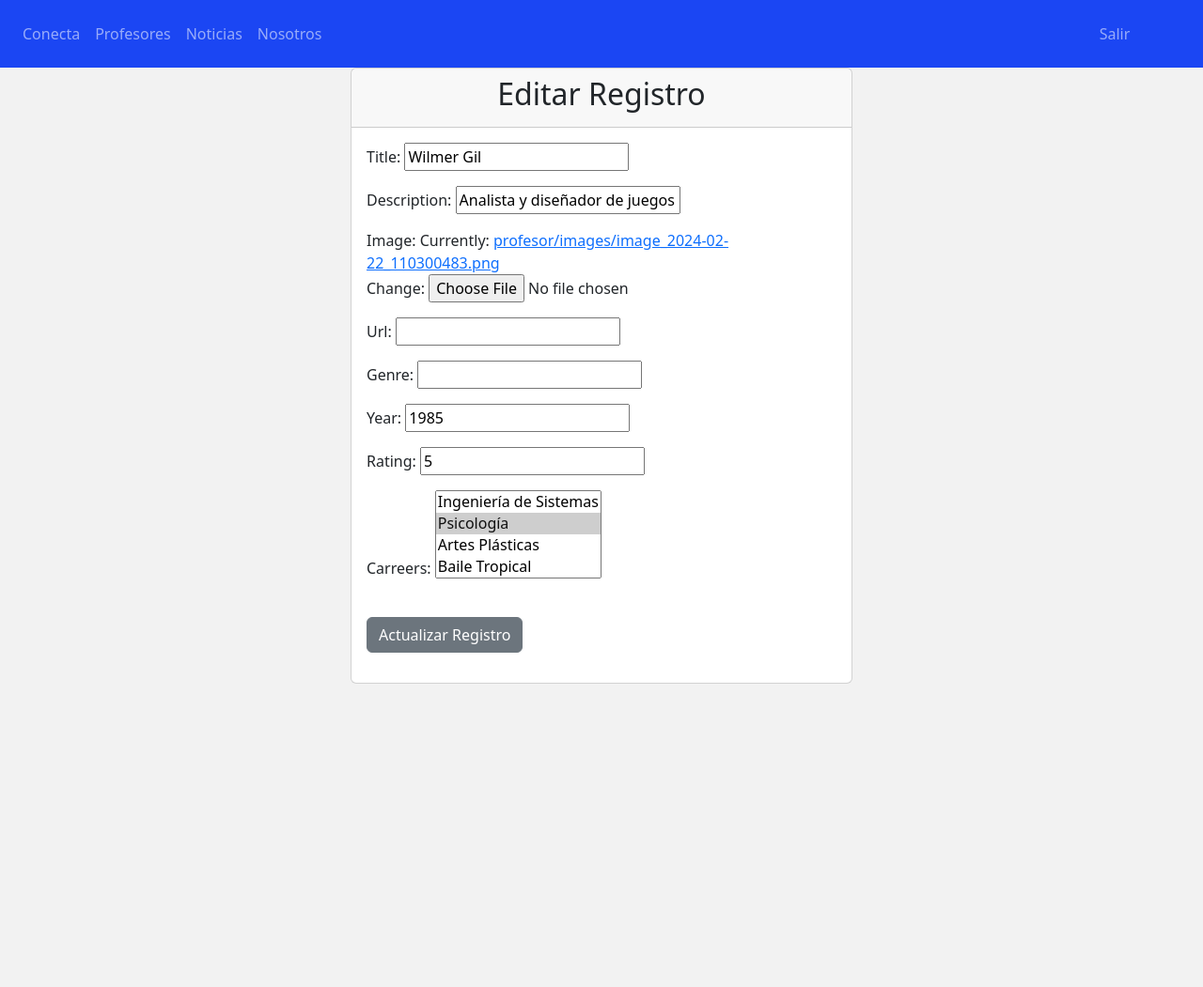
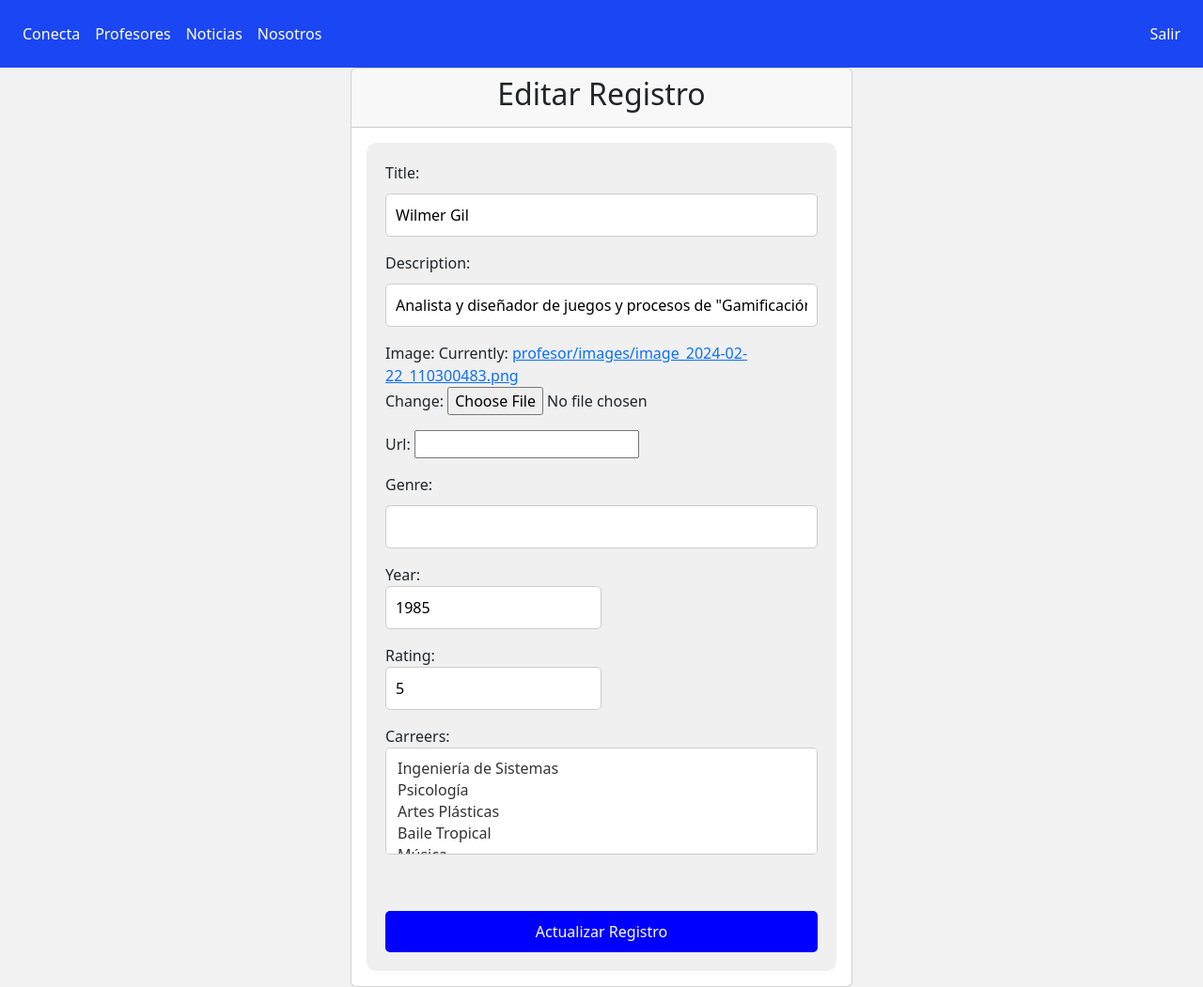
Before and after one commit to Conecta-EAFIT/Conecta_EAFIT, a Django app: page /update_record/1 in a window 1280 px wide. Shown: the whole page at 94% size. Before the commit the page ends 728 px from the top, so only its background shows below. Run offline with Django 4.2, Linux system fonts and the light colour scheme; data comes from the database, SQL or seed files in the repository; both versions use the stored data as it was after the commit.

Commit message:
Correccion de estilos y mejora de interfaz de form de profesor

```diff
--- a/conecta_django/templates/base.html
+++ b/conecta_django/templates/base.html
@@ -5,13 +5,24 @@
         body {
             background-color: #f2f2f2;
         }
-        ul {
-            width: 65%;
+        nav {
+            background-color: #1B46F3;
         }
-
-        #signout {
-            position: relative;
-            margin-left: 100%;
+        ul.navbar-nav {
+            width: 100%;
+            display: flex;
+            justify-content: space-between;
+            align-items: center;
+            padding: 0;
+        }
+        .nav-item {
+            list-style: none; /* Quita los marcadores de lista */
+        }
+        .nav-item-salir {
+            margin-left: auto; /* Mueve el elemento "Salir" hacia la derecha */
+        }
+        .nav-link {
+            color: #fff; /* Cambia el color del texto del enlace */
         }
     </style>
 </head>
@@ -30,7 +41,7 @@
         <li class="nav-item">
             <a class="nav-link" href="{% url 'about' %}">Nosotros</a>
         </li>
-        <li class="nav-item nav-item-salir" id="signout">
+        <li class="nav-item nav-item-salir">
             <a class="nav-link" href="{% url 'signout' %}">Salir</a>
         </li>
     </ul>
--- a/profesor/templates/update_record.html
+++ b/profesor/templates/update_record.html
@@ -1,6 +1,71 @@
 {% extends 'base.html' %}
+{% block content %}
+<head>
+    <!-- Agrega tus enlaces a Bootstrap y otros archivos de estilo aquí -->
+    <style>
+        form {
+            margin: auto;
+            max-width: 500px;
+            padding: 20px;
+            background-color: #f0f0f0;
+            border-radius: 10px;
+        }
 
-{% block content %}
+        input[type="text"] {
+            margin-top: 10px;
+            padding: 10px;
+            border: 1px solid #ccc;
+            border-radius: 5px;
+            background-color: #fff;
+            width: 100%;
+            box-sizing: border-box;
+        }
+
+        input[type="number"] {
+            display: block;
+            width: 50%;
+            padding: 10px;
+            border: 1px solid #ccc;
+            border-radius: 5px;
+            box-sizing: border-box;
+        }
+
+        .button {
+            margin-top: 20px;
+            padding: 10px;
+            background-color: blue;
+            color: #fff;
+            border: none;
+            border-radius: 5px;
+            width: 100%;
+            cursor: pointer;
+            transition: 0.3s;
+        }
+
+        .button:hover {
+            background-color: lightblue;
+        }
+
+        select {
+            width: 100%;
+            padding: 10px;
+            border: 1px solid #ccc;
+            border-radius: 5px;
+            box-sizing: border-box;
+            background-color: #fff;
+            font-size: 16px;
+            color: #333;
+          }
+
+          select option {
+            background-color: #fff;
+            color: #333;
+            font-size: 16px;
+          }
+
+    </style>
+</head>
+
 <div class="container">
     <div class="row justify-content-center">
         <div class="col-md-6">
@@ -13,7 +78,7 @@
                         {% csrf_token %}
                         {{ form.as_p }}
                         <br>
-                        <button type="submit" class="btn btn-secondary btn-block">Actualizar Registro</button>
+                        <button type="submit" class="button">Actualizar Registro</button>
                     </form>
                 </div>
             </div>
```
Also changed, not shown: profesor/templates/add_record.html (+8 -12 lines), profesor/templates/profesores.html (+16 -6 lines), profesor/templates/record.html (+11 -19 lines), db.sqlite3.
